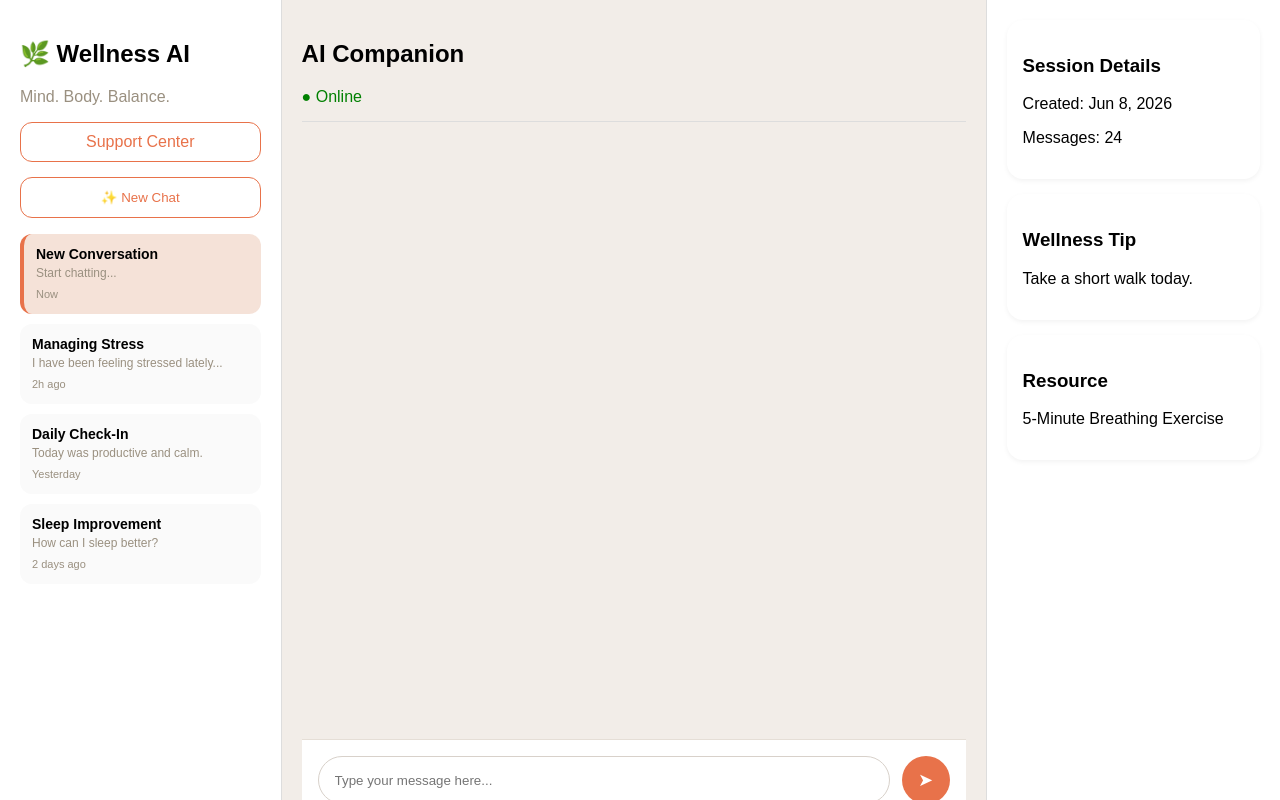
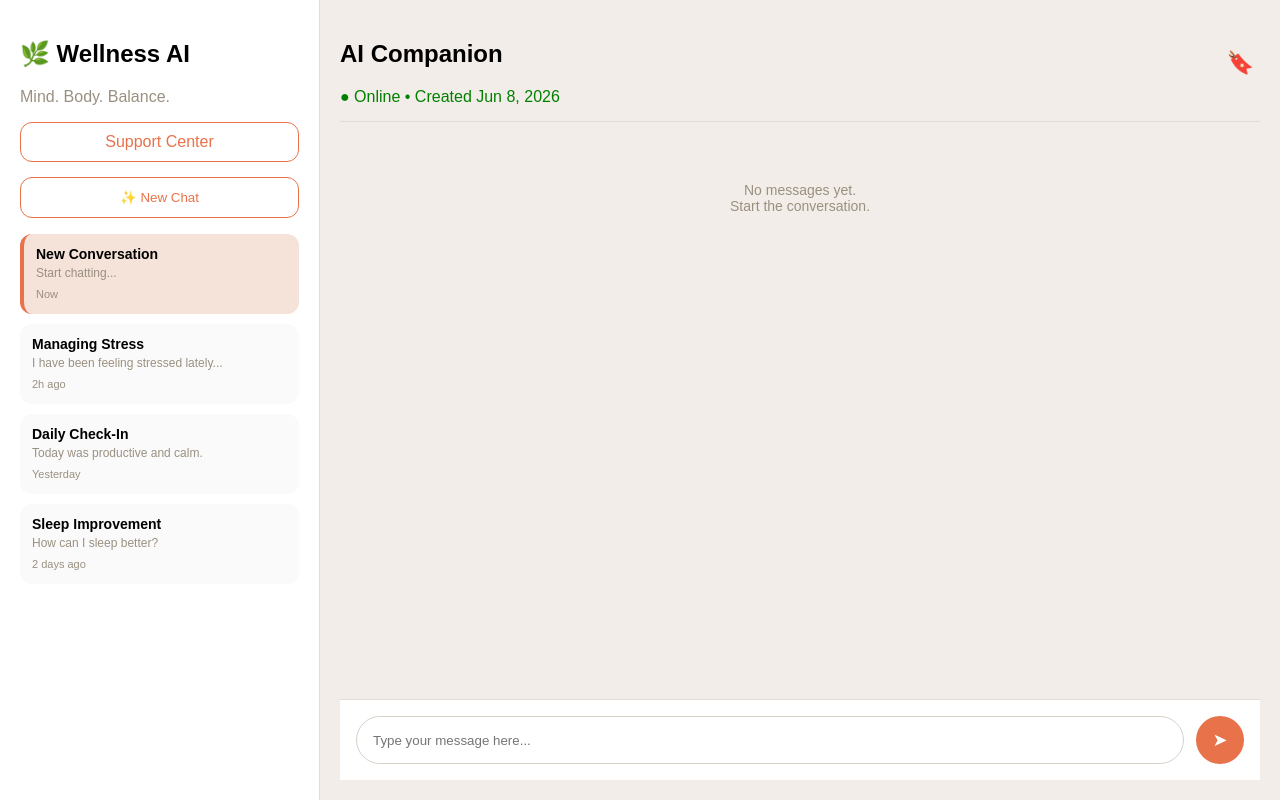
Before and after one commit to kaavyaMagesh/Mental-Wellness-Companion-Chat-, a plain HTML site: page chat.html in a window 1280 px wide. Both pictures are taken after a click on the button "✨ New Chat". Drawn offline with Linux system fonts and the light colour scheme.

Commit message:
Test chat: empty sessions, long messages, network errors, AI timeout fallback message. Fix all issues.

```diff
--- a/css/ChatLayout.css
+++ b/css/ChatLayout.css
@@ -16,8 +16,7 @@ body {
 ========================== */
 
 .chat-layout {
-  display: grid;
-  grid-template-columns: 22% 55% 23%;
+  display: flex;
   height: 100vh;
   overflow: hidden;
 }
@@ -27,10 +26,13 @@ body {
 ========================== */
 
 .sidebar {
+  width: 25%;
+  flex-shrink: 0;
   background: white;
   padding: 20px;
   border-right: 1px solid #ddd;
   overflow-y: auto;
+  box-sizing: border-box;
 }
 
 .logo-section p {
@@ -107,12 +109,14 @@ body {
 ========================== */
 
 .chat-window {
+  flex: 1;
   display: flex;
   flex-direction: column;
   height: 100vh;
   min-height: 0;
   overflow: hidden;
   padding: 20px;
+  box-sizing: border-box;
 }
 
 .chat-header {
@@ -228,23 +232,72 @@ body {
   }
 }
 
-/* ==========================
-   INFO PANEL
-========================== */
-
-.info-panel {
-  background: white;
-  border-left: 1px solid #ddd;
-  padding: 20px;
-  overflow-y: auto;
+.bookmark-btn {
+  border: none;
+  background: transparent;
+  font-size: 22px;
+  cursor: pointer;
 }
 
-.info-card {
+.chat-header {
+  display: flex;
+  justify-content: space-between;
+  align-items: center;
+}
+.bookmark-panel {
+  width: 0;
+  height: 100vh;
   background: white;
-  border-radius: 16px;
-  padding: 16px;
-  margin-bottom: 15px;
-  box-shadow: 0 2px 5px rgba(0, 0, 0, 0.05);
+  transition: width 0.3s cubic-bezier(0.4, 0, 0.2, 1), border-left-width 0.3s cubic-bezier(0.4, 0, 0.2, 1);
+  overflow: hidden;
+  display: flex;
+  flex-direction: column;
+  flex-shrink: 0;
+  box-sizing: border-box;
+  border-left: 0px solid #ddd;
+}
+
+.bookmark-panel.open {
+  width: 320px;
+  border-left: 1px solid #ddd;
+}
+
+.bookmark-panel-inner {
+  width: 320px;
+  padding: 20px;
+  box-sizing: border-box;
+  display: flex;
+  flex-direction: column;
+  height: 100%;
+}
+
+.bookmark-header {
+  display: flex;
+  justify-content: space-between;
+  align-items: center;
+  margin-bottom: 20px;
+}
+
+.bookmark-header h3 {
+  margin: 0;
+  font-size: 18px;
+  color: #333;
+}
+
+.close-bookmark-btn {
+  background: none;
+  border: none;
+  font-size: 20px;
+  cursor: pointer;
+  color: #9a9080;
+  transition: color 0.2s ease, transform 0.2s ease;
+  padding: 4px 8px;
+  line-height: 1;
+}
+
+.close-bookmark-btn:hover {
+  color: #e8724a;
+  transform: scale(1.1);
 }
 
 /* ==========================
@@ -257,3 +310,15 @@ body {
   font-size: 12px;
   color: #9a9080;
 }
+.empty-state {
+  text-align: center;
+  color: #9a9080;
+  padding: 40px 20px;
+  font-size: 14px;
+}
+
+.message-bubble {
+  max-width: 75%;
+  word-wrap: break-word;
+  overflow-wrap: break-word;
+}
--- a/js/ChatLayout.js
+++ b/js/ChatLayout.js
@@ -48,12 +48,23 @@ export function renderChatLayout() {
       <main class="chat-window">
 
   <div class="chat-header">
+
     <div>
       <h2>AI Companion</h2>
+
       <span class="online-status">
-              ● Online
+        ● Online • Created Jun 8, 2026
       </span>
     </div>
+
+    <button
+      id="bookmarkBtn"
+      class="bookmark-btn"
+      title="Bookmarks"
+    >
+      🔖
+    </button>
+
   </div>
 
   <div
@@ -76,26 +87,23 @@ export function renderChatLayout() {
 
 </main>
 
-      <aside class="info-panel">
-
-        <div class="info-card">
-          <h3>Session Details</h3>
-          <p>Created: Jun 8, 2026</p>
-          <p>Messages: 24</p>
+<aside
+  id="bookmarkPanel"
+  class="bookmark-panel"
+>
+  <div class="bookmark-panel-inner">
+    <div class="bookmark-header">
+      <h3>🔖 Bookmarked Messages</h3>
+      <button id="closeBookmarkBtn" class="close-bookmark-btn" title="Close Bookmarks">✕</button>
     </div>
 
-        <div class="info-card">
-          <h3>Wellness Tip</h3>
-          <p>Take a short walk today.</p>
+    <div id="bookmarkList">
+      <div class="bookmark-item">
+        No bookmarks yet
       </div>
-
-        <div class="info-card">
-          <h3>Resource</h3>
-          <p>5-Minute Breathing Exercise</p>
     </div>
-
+  </div>
 </aside>
-
     </div>
   `;
 
@@ -111,6 +119,17 @@ function renderSessionList() {
     );
 
   sessionList.innerHTML = "";
+
+  if (sessions.length === 0) {
+    sessionList.innerHTML = `
+      <div class="empty-state">
+        No conversations yet.
+        <br>
+        Start a new chat.
+      </div>
+    `;
+    return;
+  }
 
   sessions.forEach((session) => {
     const item =
@@ -149,6 +168,17 @@ function renderMessages() {
       currentSessionId
     ] || [];
 
+  if (messages.length === 0) {
+    chatContainer.innerHTML = `
+      <div class="empty-state">
+        No messages yet.
+        <br>
+        Start the conversation.
+      </div>
+    `;
+    return;
+  }
+
   messages.forEach((message) => {
     chatContainer.appendChild(
       createMessageBubble(
@@ -168,7 +198,31 @@ function setupEventListeners() {
     document.getElementById(
       "sendBtn"
     );
+const bookmarkBtn =
+  document.getElementById(
+    "bookmarkBtn"
+  );
 
+const bookmarkPanel =
+  document.getElementById(
+    "bookmarkPanel"
+  );
+
+bookmarkBtn.addEventListener(
+  "click",
+  () => {
+    bookmarkPanel.classList.toggle(
+      "open"
+    );
+  }
+);
+
+const closeBookmarkBtn = document.getElementById("closeBookmarkBtn");
+if (closeBookmarkBtn) {
+  closeBookmarkBtn.addEventListener("click", () => {
+    bookmarkPanel.classList.remove("open");
+  });
+}
   const input =
     document.getElementById(
       "messageInput"
@@ -239,13 +293,33 @@ async function sendMessage() {
   const content =
     input.value.trim();
 
-  if (!content) return;
+  if (!content) {
+  input.focus();
+  return;
+}
+
+if (content.length > 1000) {
+  alert(
+    "Message is too long. Please keep it under 1000 characters."
+  );
+  return;
+}
 
   const userMessage = {
     text: content,
     sender: "user",
     timestamp: "Now",
   };
+
+  if (
+  !sessionMessages[
+    currentSessionId
+  ]
+) {
+  sessionMessages[
+    currentSessionId
+  ] = [];
+}
 
 sessionMessages[
   currentSessionId
@@ -295,12 +369,28 @@ async function sendMessage() {
       }
     );
     */
+    const timeoutId =
+  setTimeout(() => {
 
+    typingIndicator.remove();
+
+    chatContainer.appendChild(
+      createMessageBubble(
+        "The AI is taking longer than expected. Please try again shortly.",
+        "ai",
+        "Now"
+      )
+    );
+
+    chatContainer.scrollTop =
+      chatContainer.scrollHeight;
+
+  }, 5000);
     await new Promise(
       (resolve) =>
         setTimeout(resolve, 1500)
     );
-
+    clearTimeout(timeoutId);
     typingIndicator.remove();
 
     const aiMessage = {
@@ -325,6 +415,14 @@ async function sendMessage() {
   console.error(error);
 
   typingIndicator.remove();
+
+  chatContainer.appendChild(
+    createMessageBubble(
+      "Unable to send message. Please check your connection and try again.",
+      "ai",
+      "Now"
+    )
+  );
   }
 
   chatContainer.scrollTop =
```
Lines whose indentation alone changed are shown as unchanged.
